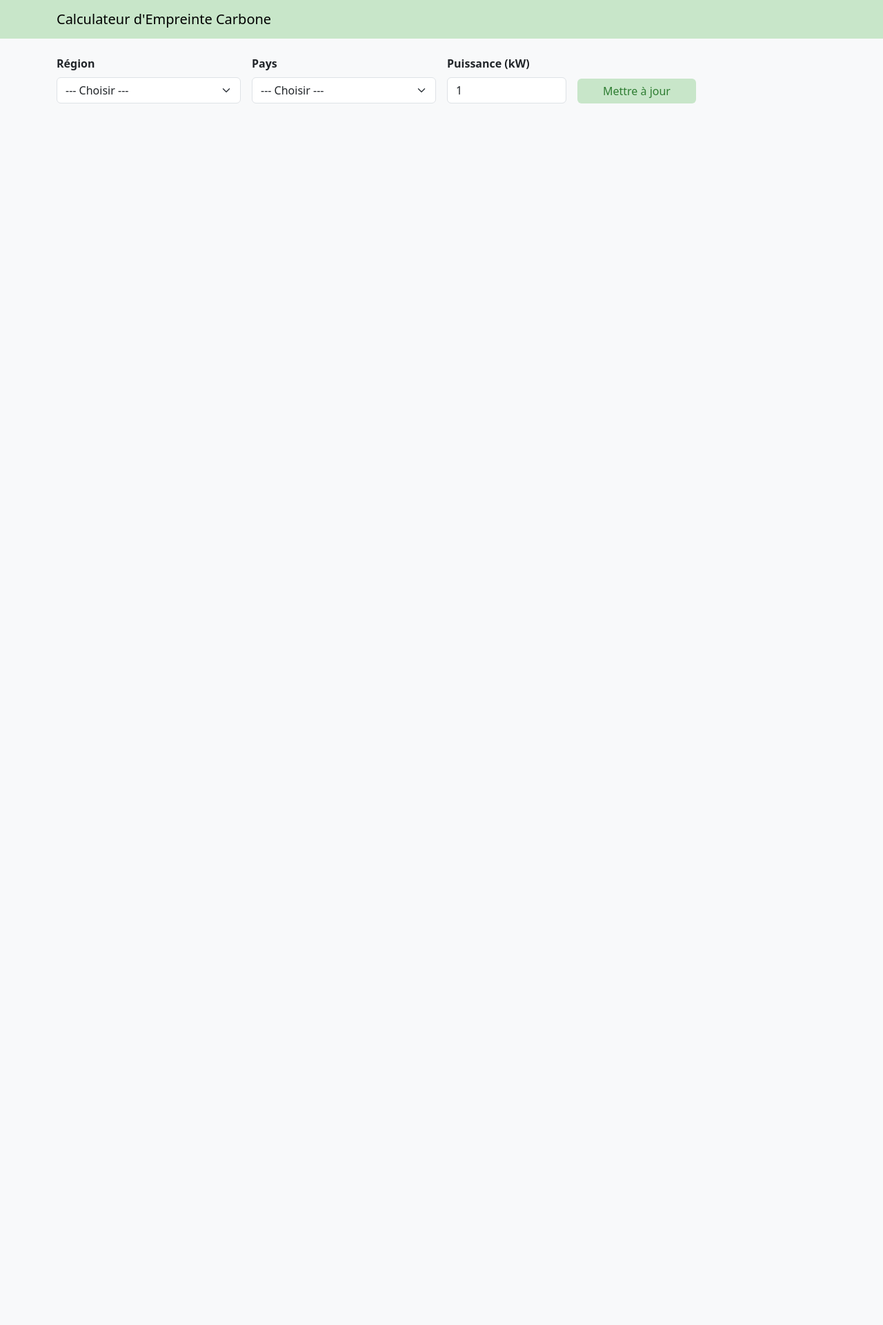
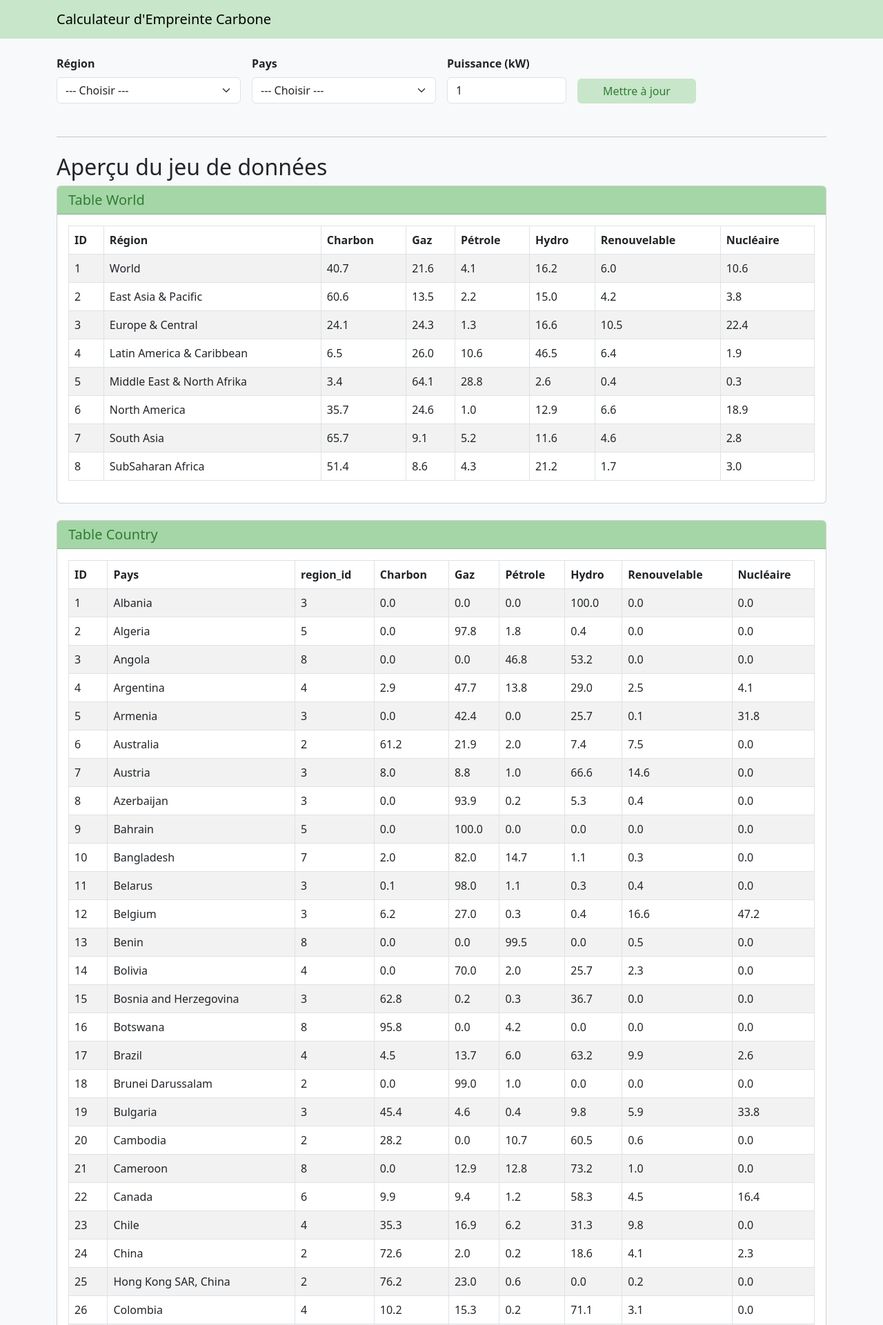
Before and after one commit to NovaStarmax/hello-dbms, a Flask app: page / in a window 1280 px wide. Shown: the top 1921 px of the page at 69% size. Before the commit the page ends 150 px from the top, so only its background shows below. Run offline with Flask 3, Linux system fonts and the light colour scheme; data comes from the database, SQL or seed files in the repository.

Commit message:
Feat dataset

```diff
--- a/app.py
+++ b/app.py
@@ -32,6 +32,12 @@ def home():
     df_regions = pd.read_sql("SELECT id, region, coal, gas, oil, hydro, renewable, nuclear FROM World", conn)
     regions_list = df_regions.to_dict(orient='records')
 
+    # CHARGER TOUT LE JEU DE DONNÉES
+    #  - World complet
+    df_world_all = pd.read_sql("SELECT * FROM World", conn)
+    #  - Country complet
+    df_country_all = pd.read_sql("SELECT * FROM Country", conn)
+
     selected_region_id = None
     selected_country_id = None
     consumption_kW = 1
@@ -51,7 +57,6 @@ def home():
             query_r = "SELECT * FROM World WHERE id = %s"
             df_r = pd.read_sql(query_r, conn, params=(selected_region_id,))
             if not df_r.empty:
-                # Calcule la contribution par source
                 df_r['coal_contrib'] = (df_r['coal']/100)*median_emissions['coal']
                 df_r['gas_contrib']  = (df_r['gas']/100)*median_emissions['gas']
                 df_r['oil_contrib']  = (df_r['oil']/100)*median_emissions['oil']
@@ -63,8 +68,6 @@ def home():
                     df_r['coal_contrib'] + df_r['gas_contrib'] + df_r['oil_contrib'] +
                     df_r['hydro_contrib'] + df_r['renewable_contrib'] + df_r['nuclear_contrib']
                 )
-
-                # Émission annuelle = (emission_total/1000)*24*365*consumption_kW
                 df_r['annual_kg'] = (df_r['emission_total']/1000)*(24*365)*consumption_kW
                 df_r['trees_needed'] = df_r['annual_kg']/25
 
@@ -105,7 +108,11 @@ def home():
                            consumption_kW=consumption_kW,
                            countries_list=countries_list,
                            region_data=region_data,
-                           country_data=country_data)
+                           country_data=country_data,
+                           # ON PASSE LES DF COMPLETS
+                           df_world_all=df_world_all.to_dict(orient='records'),
+                           df_country_all=df_country_all.to_dict(orient='records')
+                           )
 
 if __name__=='__main__':
     app.run(debug=True)
--- a/templates/index.html
+++ b/templates/index.html
@@ -3,13 +3,14 @@
 <head>
   <meta charset="UTF-8">
   <title>Calculateur d'Empreinte Carbone</title>
-  <!-- Lien Bootstrap -->
+  <!-- Lien vers Bootstrap -->
   <link rel="stylesheet" href="https://cdn.jsdelivr.net/npm/bootstrap@5.3.0/dist/css/bootstrap.min.css">
-  <!-- Lien vers ton CSS personnalisé -->
+  <!-- Lien vers ton style personnalisé -->
   <link rel="stylesheet" href="{{ url_for('static', filename='style.css') }}">
 </head>
 <body class="bg-light">
 
+<!-- Barre de navigation verte -->
 <nav class="navbar navbar-eco mb-4">
   <div class="container">
     <a class="navbar-brand" href="#">Calculateur d'Empreinte Carbone</a>
@@ -17,6 +18,8 @@
 </nav>
 
 <div class="container">
+
+  <!-- (1) FORMULAIRE DE FILTRES -->
   <form method="POST" class="row g-3 mb-4">
     <div class="col-md-3">
       <label for="region_id" class="form-label fw-bold">Région</label>
@@ -52,6 +55,7 @@
     </div>
   </form>
 
+  <!-- (2) AFFICHAGE DE LA RÉGION -->
   <div class="row">
     {% if region_data %}
     <div class="col-md-6">
@@ -109,6 +113,7 @@
     </div>
     {% endif %}
 
+    <!-- (3) AFFICHAGE DU PAYS -->
     {% if country_data %}
     <div class="col-md-6">
       <div class="card mb-3 shadow-sm">
@@ -165,7 +170,88 @@
     </div>
     {% endif %}
   </div>
-</div>
+
+  <!-- (4) APERÇU DU JEU DE DONNÉES COMPLET -->
+  <hr class="my-4">
+  <h2>Aperçu du jeu de données</h2>
+
+  <!-- 4.1) TABLE WORLD COMPLET -->
+  <div class="card mb-4">
+    <div class="card-header card-header-eco">
+      <h5 class="mb-0">Table World</h5>
+    </div>
+    <div class="card-body">
+      <table class="table table-striped table-bordered">
+        <thead>
+          <tr>
+            <th>ID</th>
+            <th>Région</th>
+            <th>Charbon</th>
+            <th>Gaz</th>
+            <th>Pétrole</th>
+            <th>Hydro</th>
+            <th>Renouvelable</th>
+            <th>Nucléaire</th>
+          </tr>
+        </thead>
+        <tbody>
+          {% for row in df_world_all %}
+          <tr>
+            <td>{{ row.id }}</td>
+            <td>{{ row.region }}</td>
+            <td>{{ row.coal }}</td>
+            <td>{{ row.gas }}</td>
+            <td>{{ row.oil }}</td>
+            <td>{{ row.hydro }}</td>
+            <td>{{ row.renewable }}</td>
+            <td>{{ row.nuclear }}</td>
+          </tr>
+          {% endfor %}
+        </tbody>
+      </table>
+    </div>
+  </div>
+
+  <!-- 4.2) TABLE COUNTRY COMPLET -->
+  <div class="card mb-4">
+    <div class="card-header card-header-eco">
+      <h5 class="mb-0">Table Country</h5>
+    </div>
+    <div class="card-body">
+      <table class="table table-striped table-bordered">
+        <thead>
+          <tr>
+            <th>ID</th>
+            <th>Pays</th>
+            <th>region_id</th>
+            <th>Charbon</th>
+            <th>Gaz</th>
+            <th>Pétrole</th>
+            <th>Hydro</th>
+            <th>Renouvelable</th>
+            <th>Nucléaire</th>
+          </tr>
+        </thead>
+        <tbody>
+          {% for row in df_country_all %}
+          <tr>
+            <td>{{ row.id }}</td>
+            <td>{{ row.country }}</td>
+            <td>{{ row.region_id }}</td>
+            <td>{{ row.coal }}</td>
+            <td>{{ row.gas }}</td>
+            <td>{{ row.oil }}</td>
+            <td>{{ row.hydro }}</td>
+            <td>{{ row.renewable }}</td>
+            <td>{{ row.nuclear }}</td>
+          </tr>
+          {% endfor %}
+        </tbody>
+      </table>
+    </div>
+  </div>
+
+</div> <!-- .container -->
 
 </body>
 </html>
```
